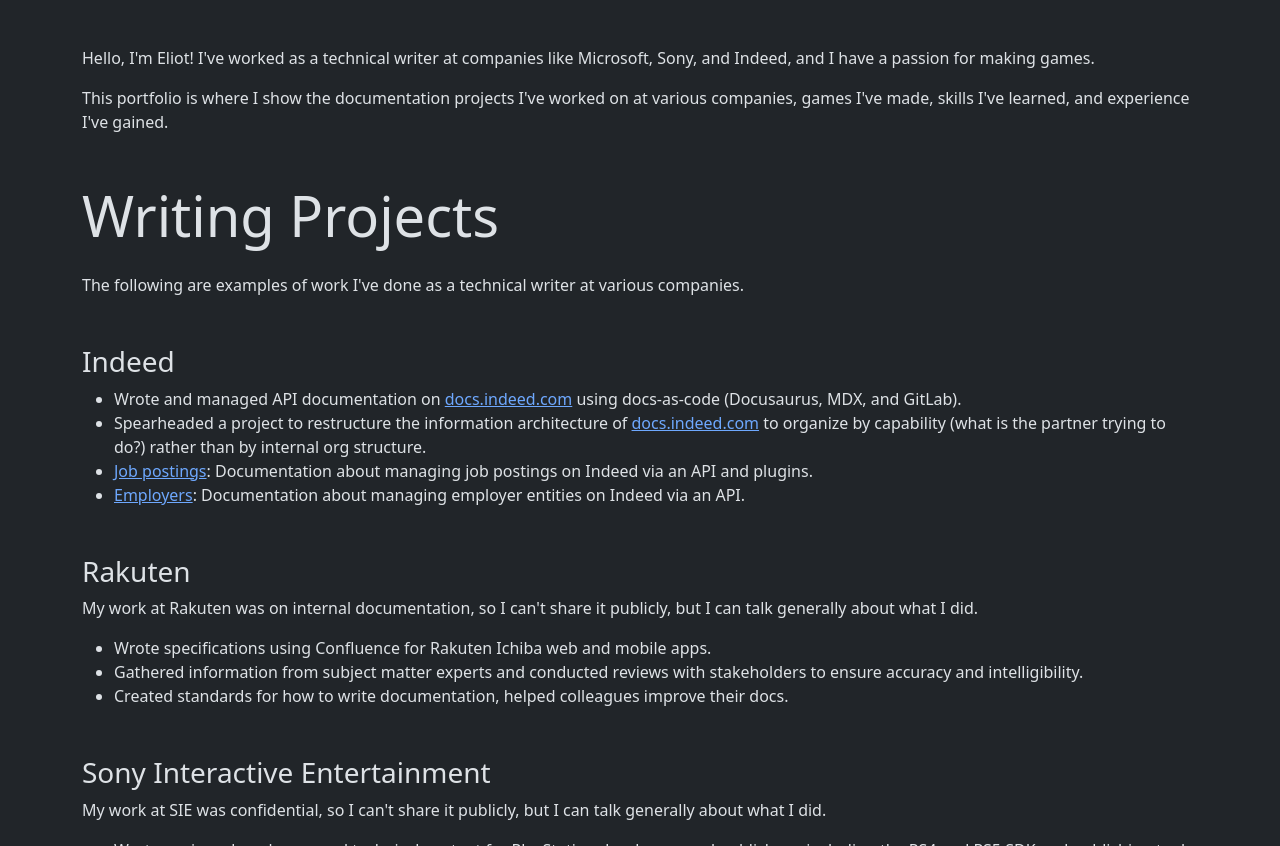
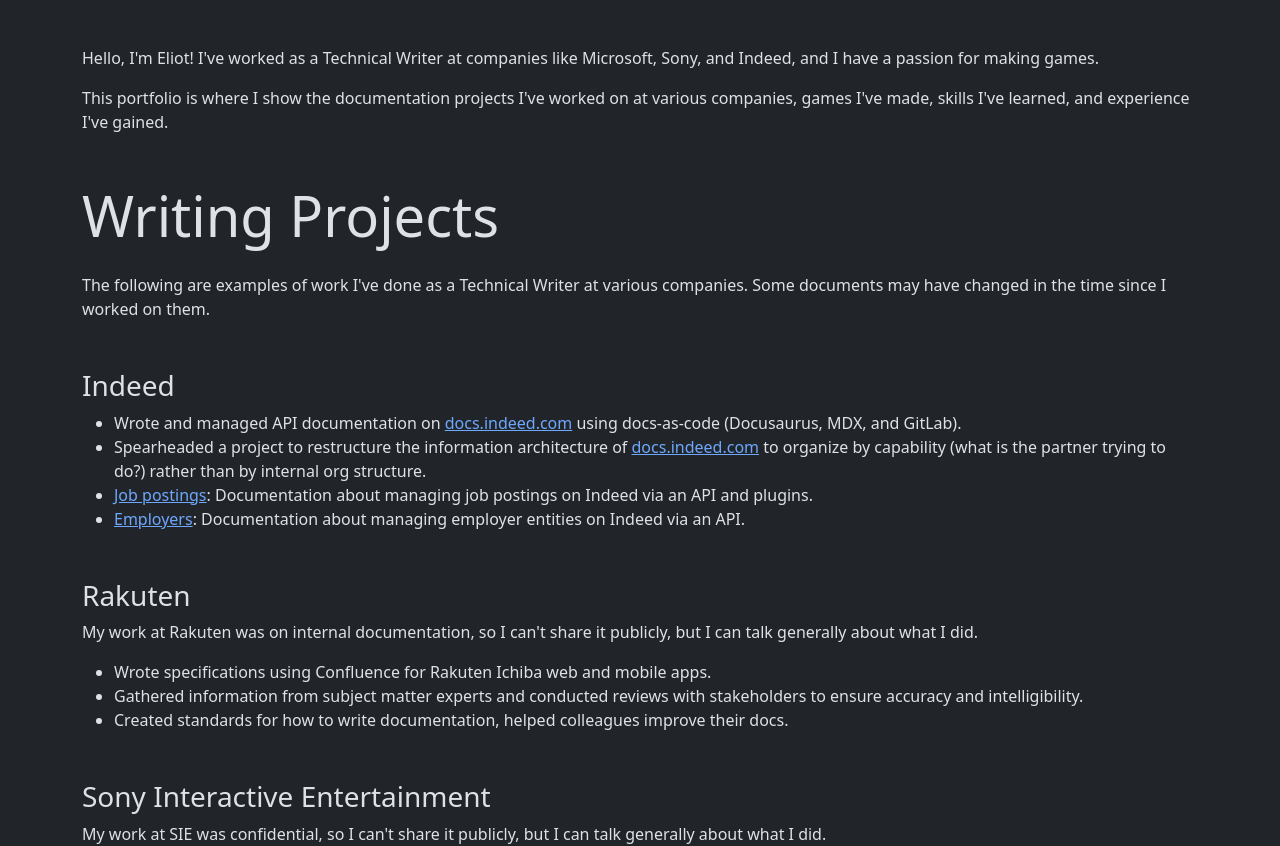
Before and after one commit to eliotcowley/portfolio-website, a plain HTML site: page index.html in a window 1280 px wide. Shown: the part 1030-1876 px from the top of the page. Drawn offline with nearby package versions, Linux system fonts and the light colour scheme.

Commit message:
Added disclaimer about work

```diff
--- a/index.html
+++ b/index.html
@@ -86,7 +86,7 @@
         ></iframe>
       </div>
       <p class="mt-5">
-        Hello, I'm Eliot! I've worked as a technical writer at companies like
+        Hello, I'm Eliot! I've worked as a Technical Writer at companies like
         Microsoft, Sony, and Indeed, and I have a passion for making games.
       </p>
       <p>
@@ -96,8 +96,8 @@
       <a id="writing-projects"></a>
       <h2 class="display-4 mt-5">Writing Projects</h2>
       <p class="mt-4">
-        The following are examples of work I've done as a technical
-        writer at various companies.
+        The following are examples of work I've done as a Technical
+        Writer at various companies. Some documents may have changed in the time since I worked on them.
       </p>
       <h3 class="mt-5">Indeed</h3>
       <ul>
```
